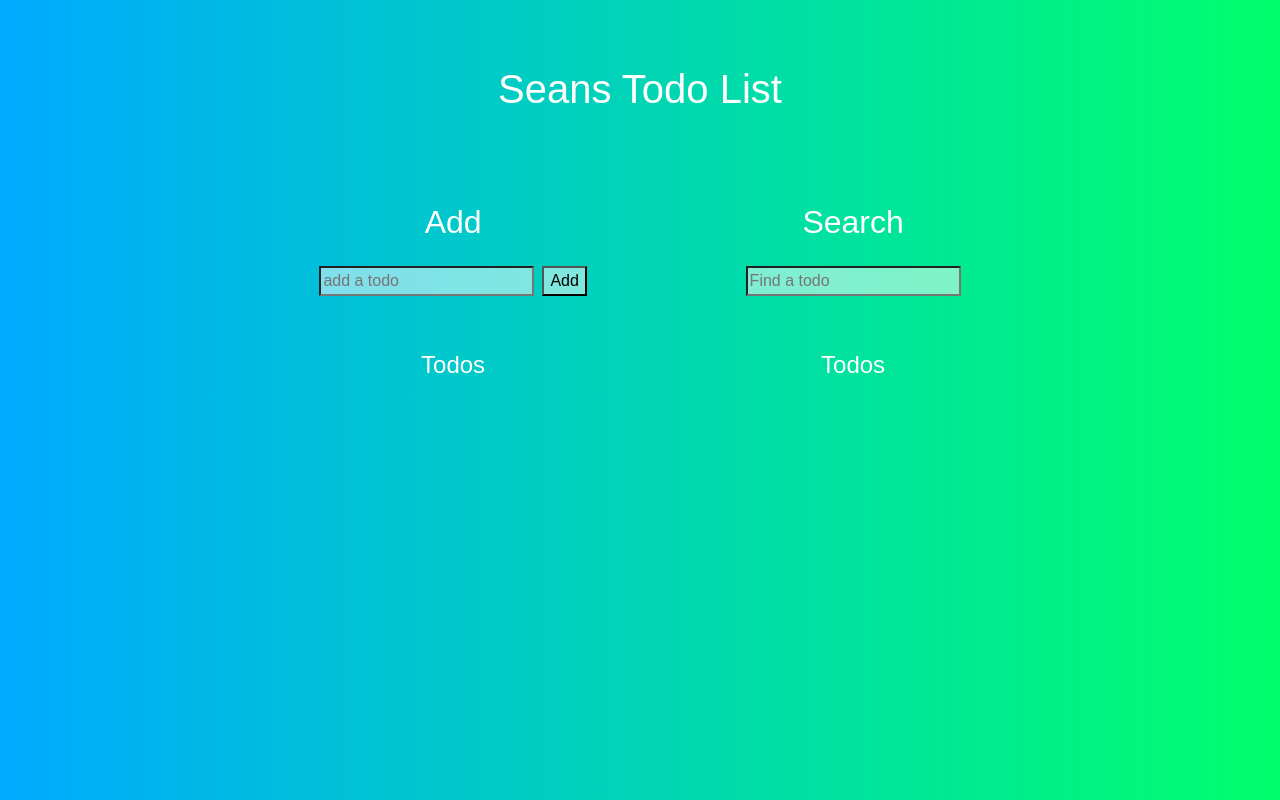
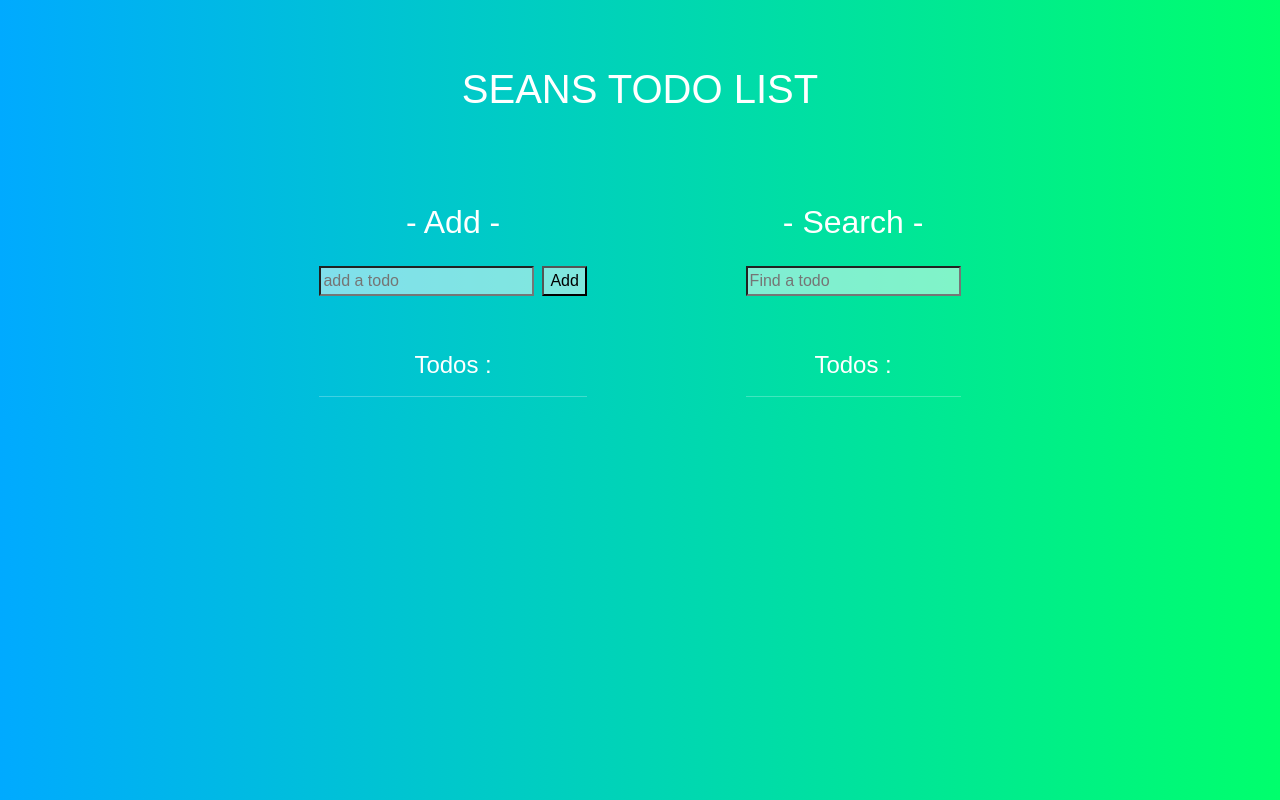
Before and after one commit to SeanSchmidt89/react-todo, a React (Create React App) app: page / in a window 1280 px wide. Built offline with nearby package versions, Linux system fonts and the light colour scheme; a web font is replaced by a local one.

Commit message:
updating text

```diff
--- a/src/App.js
+++ b/src/App.js
@@ -23,7 +23,7 @@ function App() {
   };
   return (
     <div className="App">
-      <h1>Seans Todo List</h1>
+      <h1>SEANS TODO LIST</h1>
       <div className="todo-container">
         <div className="todo-list">
           <Form
--- a/src/components/Form.js
+++ b/src/components/Form.js
@@ -17,7 +17,7 @@ const Form = ({ inputText, setInputText, setTodos }) => {
   };
   return (
     <div>
-      <h2>Add</h2>
+      <h2>- Add -</h2>
       <input
         onChange={inputHandler}
         value={inputText}
--- a/src/components/Search.js
+++ b/src/components/Search.js
@@ -3,7 +3,7 @@ import React from "react";
 const Search = ({searchHandler}) => {
   return (
     <div>
-      <h2>Search</h2>
+      <h2>- Search -</h2>
       <input onChange={searchHandler} placeholder="Find a todo" type='search'/>
     </div>
   );
--- a/src/components/SearchList.js
+++ b/src/components/SearchList.js
@@ -3,7 +3,8 @@ import React from "react";
 const SearchList = ({ filteredTodos }) => {
   return (
     <div>
-      <h4>Todos</h4>
+      <h4>Todos :</h4>
+      <hr />
       {filteredTodos.map((todo) => (
         <p key={todo.id}>name: {todo.title}</p>
       ))}
--- a/src/components/TodoList.js
+++ b/src/components/TodoList.js
@@ -4,7 +4,8 @@ import Todo from "./Todo";
 const TodoList = ({ todos, setTodos }) => {
   return (
     <div>
-      <h4>Todos</h4>
+      <h4>Todos :</h4>
+      <hr />
       {todos.map((todo) => (
         <Todo
           key={todo.id}
```
